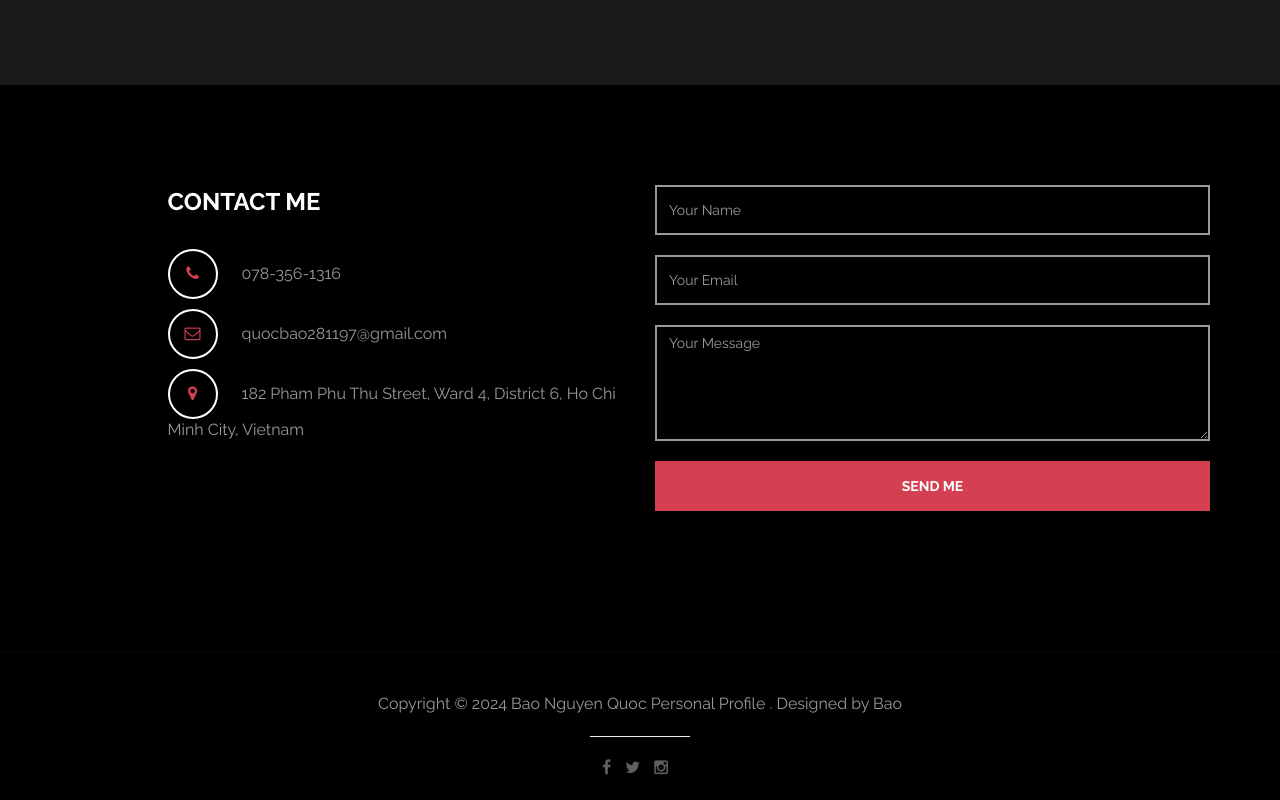
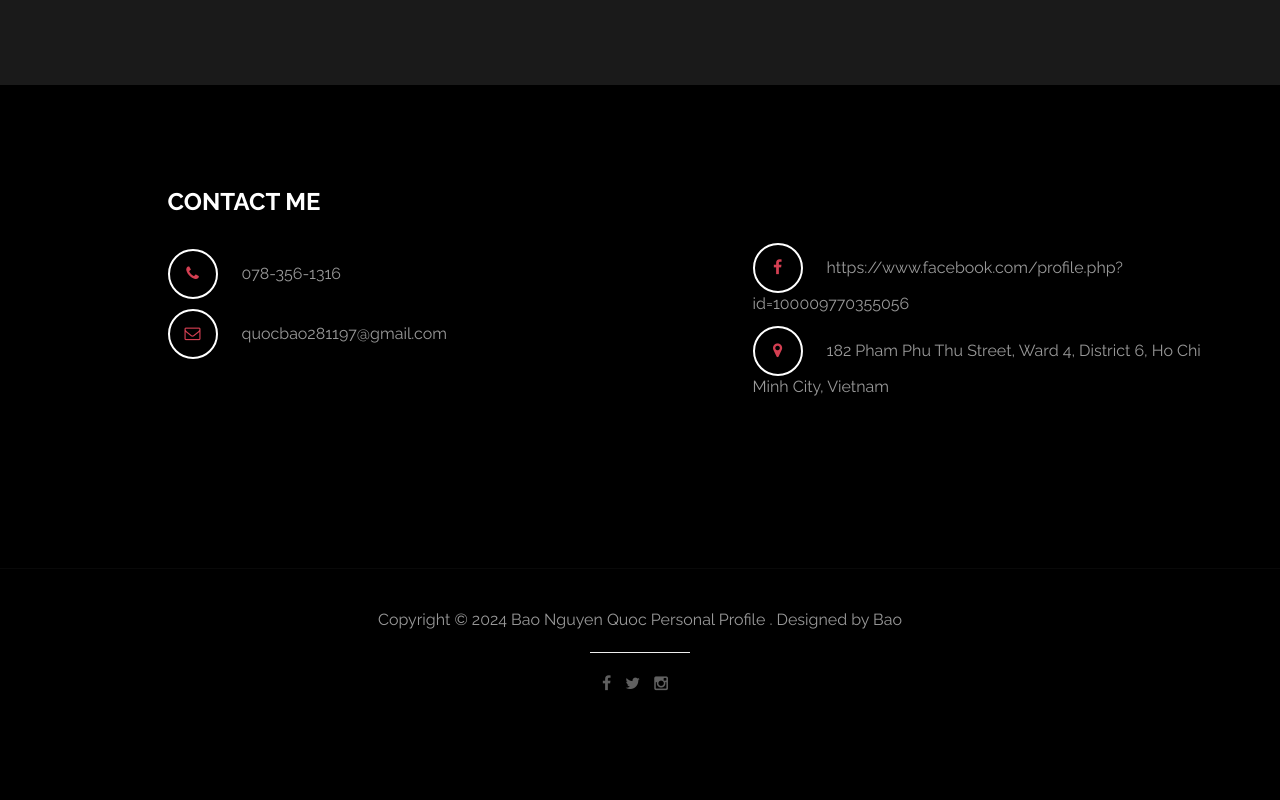
Before and after one commit to quocbao281197/Portfolio, a plain HTML site: page index.html in a window 1280 px wide. Shown: the part 2061-2861 px from the top of the page. After the commit the page ends 2777 px from the top, so only its background shows below. Drawn offline with Linux system fonts and the light colour scheme.

Commit message:
#remove-send-message

```diff
--- a/index.html
+++ b/index.html
@@ -3,7 +3,7 @@
 	<head>
 		<meta charset="utf-8">
 
-		<title>Bily Nguyen - Portfolio</title>
+		<title>Billy Nguyen - Portfolio</title>
 		<meta name="keywords" content="">
 		<meta name="description" content="">
         <meta name="author" content="Bao">
@@ -184,17 +184,24 @@
 							<p class="contact-title">CONTACT ME</p>
 							<p><i class="fa fa-phone"></i> 078-356-1316</p>
 							<p><i class="fa fa-envelope-o"></i> quocbao281197@gmail.com</p>
+						</address>
+					</div>
+					<div class="col-lg-5 col-lg-offset-1 col-md-6 wow fadeInUp" style="margin-top: 5%;" data-wow-delay="0.6s">
+						<address>
+							<p><i class="fa fa-facebook"></i> https://www.facebook.com/profile.php?id=100009770355056</p>
 							<p><i class="fa fa-map-marker"></i> 182 Pham Phu Thu Street, Ward 4, District 6, Ho Chi Minh City, Vietnam</p>
 						</address>
 					</div>
-					<div class="col-lg-6 col-md-6 col-xs-10 wow fadeInUp" data-wow-delay="0.6s">
+					<!-- <div class="col-lg-6 col-md-6 col-xs-10 wow fadeInUp" data-wow-delay="0.6s">
+						<p></p>
+						<p><i class="fa fa-phone"></i> 078-356-1316</p>
 						<form role="form" method="post" action="#">
 							<input name="name" type="text" class="form-control" id="name" placeholder="Your Name">
 							<input name="email" type="email" class="form-control" id="email" placeholder="Your Email">
 							<textarea name="message" rows="5" class="form-control" id="message" placeholder="Your Message"></textarea>
 							<input name="send" type="submit" class="form-control" id="send" value="SEND ME">
 						</form>
-					</div>
+					</div> -->
 					<div class="col-md-1 col-sm-1"></div>
 				</div>
 			</div>
```
